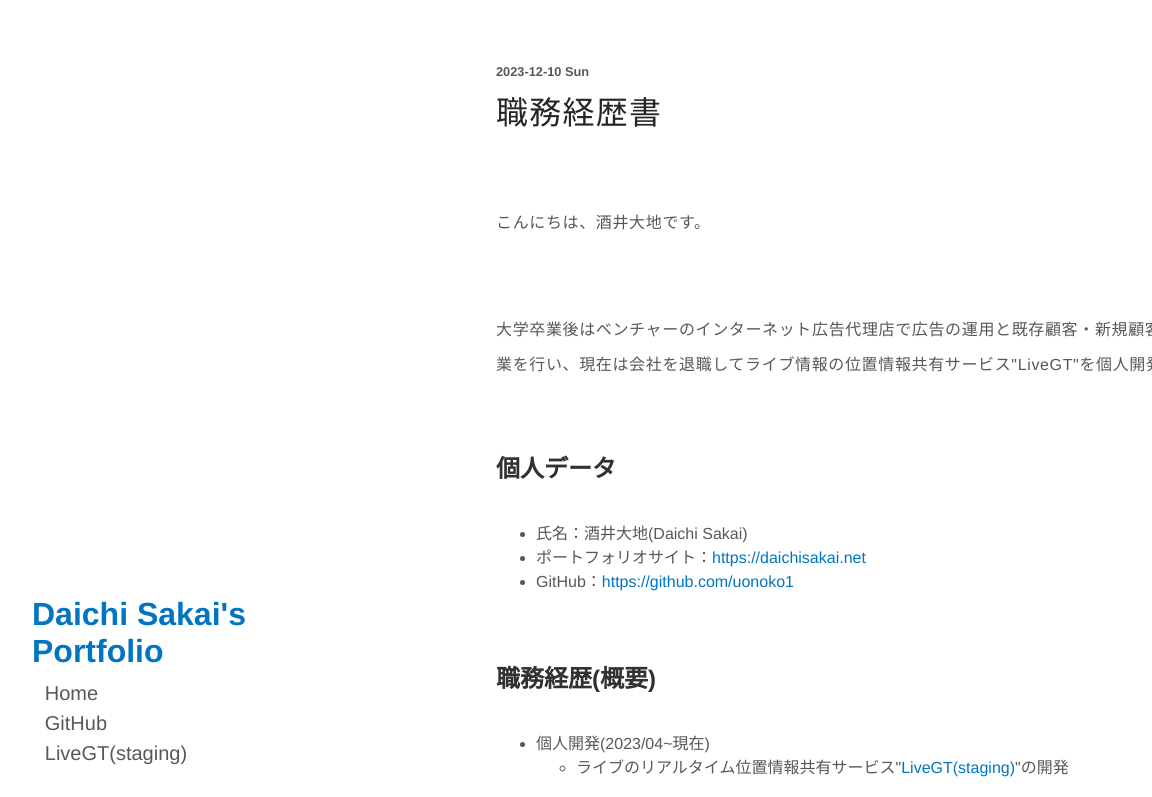
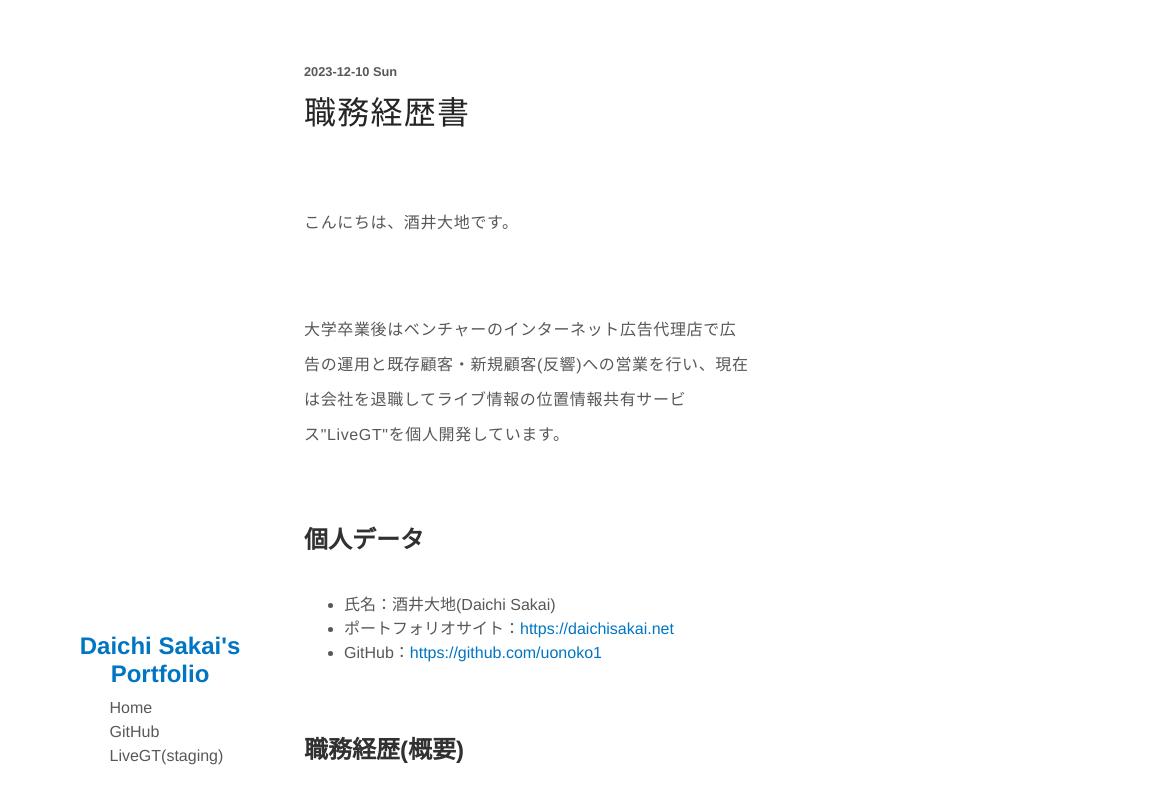
Before and after one commit to uonoko1/MyPortfolio, a React (Create React App) app in the folder frontend/: page /resume in a window 768 px wide. Shown: the top 797 px of the page, 1152 px wide, since content can reach past the window. Built offline with nearby package versions, Linux system fonts and the light colour scheme.

Commit message:
responsive design eddited

```diff
--- a/frontend/src/pages/home/resume/Resume.css
+++ b/frontend/src/pages/home/resume/Resume.css
@@ -57,6 +57,19 @@
     }
 }
 
+@media (max-width: 48em) {
+    .ResumeSidebarSticky {
+        display: flex;
+        flex-direction: column;
+        align-items: center;
+        justify-content: center;
+    }
+
+    .ResumeSidebarSticky button h1 {
+        text-align: center;
+    }
+}
+
 .ResumeSidebar {
     display: flex;
     flex-direction: column;
@@ -70,14 +83,24 @@
 @media (min-width: 48em) {
     .ResumeContainer {
         max-width: 58rem;
-        margin-left: 30rem;
-        margin-right: 4rem;
+        width: calc(100% - 20rem);
+        margin-left: 18rem;
+        margin-right: 2rem;
+    }
+}
+
+@media (min-width: 58em) {
+    .ResumeContainer {
+        width: calc(100% - 20rem);
+        margin-left: 20rem;
+        margin-right: 0;
     }
 }
 
 @media (min-width: 64em) {
 
     .ResumeContainer {
+        width: calc(100% - 34rem);
         margin-left: 28rem;
         margin-right: 6rem;
     }
@@ -140,6 +163,20 @@
     font-size: 20px;
     line-height: 1.5;
     color: #585858;
+}
+
+@media (min-width: 48em) and (max-width: 58em) {
+    .ResumeSidebar {
+        width: 18rem
+    }
+
+    .ResumeSidebarUl p {
+        font-size: 16px;
+    }
+
+    .ResumeSidebar h1 {
+        font-size: 1.5rem !important;
+    }
 }
 
 .ResumeContent {
```
